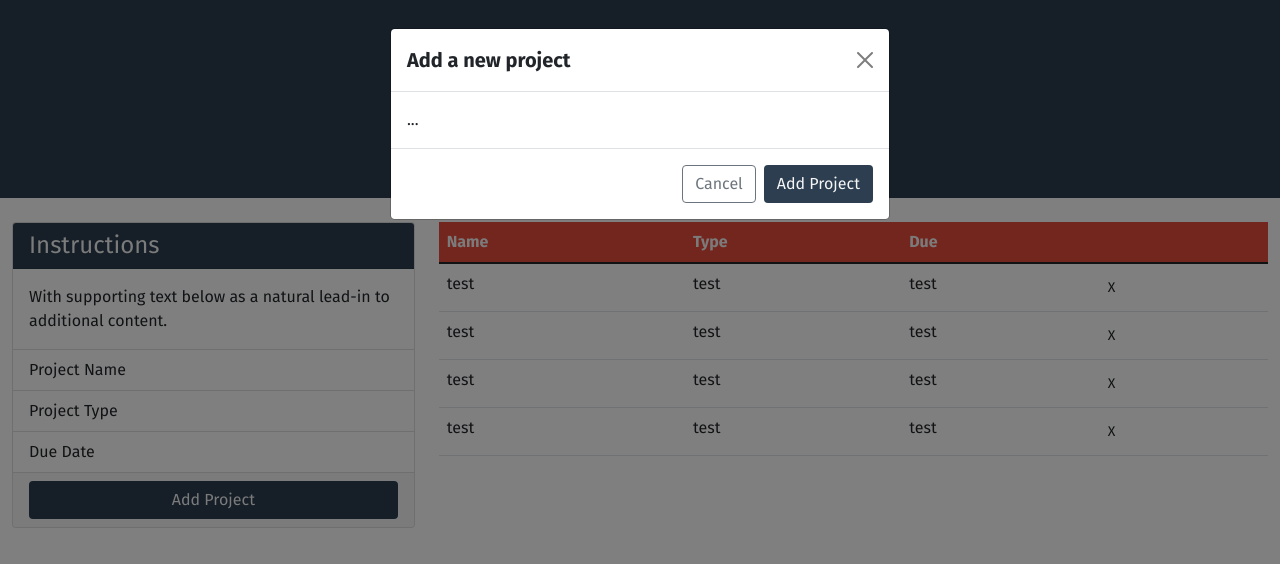
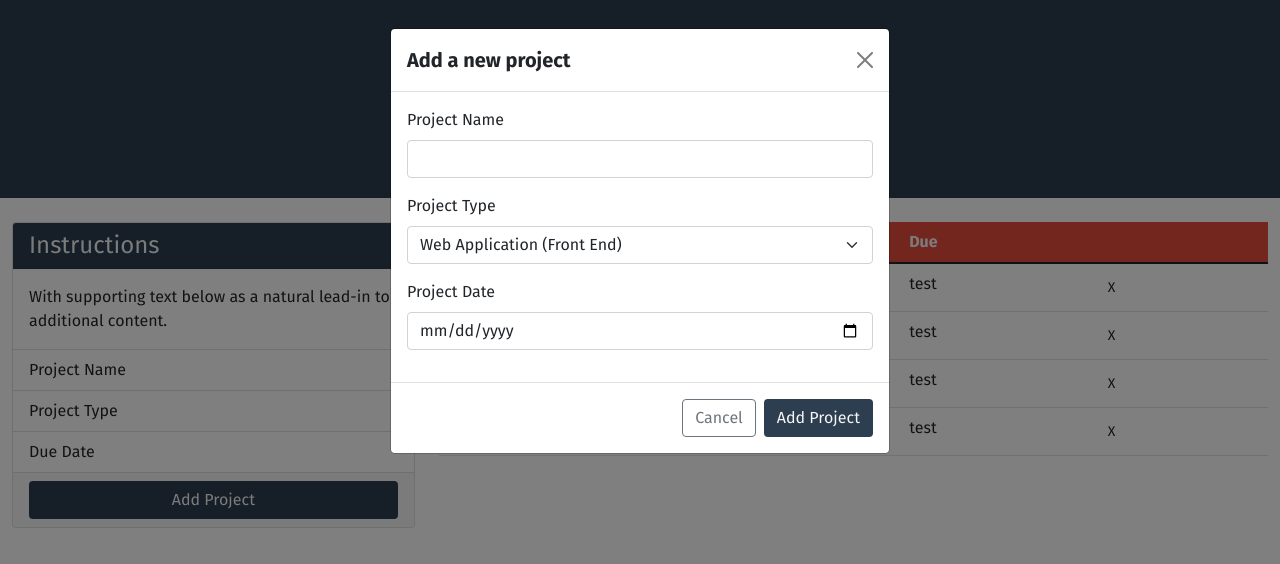
Before and after one commit to nickarocho/ucla-project-tracker-demo, a plain HTML site: page Main/index.html in a window 1280 px wide. Both pictures are taken after a click on the button "Add Project". Drawn offline with nearby package versions, Linux system fonts and the light colour scheme.

Commit message:
step 8: (last HTML step!) customize the BS modal content w/ form

```diff
--- a/Main/index.html
+++ b/Main/index.html
@@ -93,22 +93,58 @@
     </div>
   </main>
 
-  <!--TODO: add Bootstrap Modal w/ a form for adding a new project -->
+  <!--✅: add Bootstrap Modal w/ a form for adding a new project -->
   <!-- Modal -->
   <div class="modal fade" id="new-project-modal" tabindex="-1" aria-labelledby="exampleModalLabel" aria-hidden="true">
     <div class="modal-dialog">
       <div class="modal-content">
+        <form id="project-form">
+          <!-- HEADER -->
           <div class="modal-header">
             <h5 class="modal-title" id="exampleModalLabel">Add a new project</h5>
             <button type="button" class="btn-close" data-bs-dismiss="modal" aria-label="Close"></button>
           </div>
+
+          <!-- BODY -->
           <div class="modal-body">
-          ...
+            <!-- Project NAME input -->
+            <div class="mb-3">
+              <label for="project-name-input" class="form-label">Project Name</label>
+              <input type="text" class="form-control" id="project-name-input" aria-describedby="emailHelp">
             </div>
+            <!-- Project TYPE input -->
+            <div class="mb-3">
+              <label for="project-type-input" class="form-label">Project Type</label>
+              <select class="form-select" aria-label="Default select example">
+                <option value="Web Application (Front End)">
+                  Web Application (Front End)
+                </option>
+                <option value="Web Application (Back End)">
+                  Web Application (Back End)
+                </option>
+                <option value="Web Application (Full Stack)">
+                  Web Application (Full Stack)
+                </option>
+                <option value="Mobile Application">Mobile Application</option>
+                <option value="Print Campaign">Print Campaign</option>
+                <option value="Digital Marketing Campaign">
+                  Digital Marketing Campaign
+                </option>
+              </select>
+            </div>
+            <!--Project DATE input -->
+            <div class="mb-3">
+              <label for="project-name-input" class="form-label">Project Date</label>
+              <input type="date" class="form-control" id="project-date-input">
+            </div>
+          </div>
+
+          <!-- FOOTER -->
           <div class="modal-footer">
             <button type="button" class="btn btn-outline-secondary" data-bs-dismiss="modal">Cancel</button>
             <button type="button" class="btn btn--custom">Add Project</button>
           </div>
+        </form>
       </div>
     </div>
   </div>
```
Lines whose indentation alone changed are shown as unchanged.
